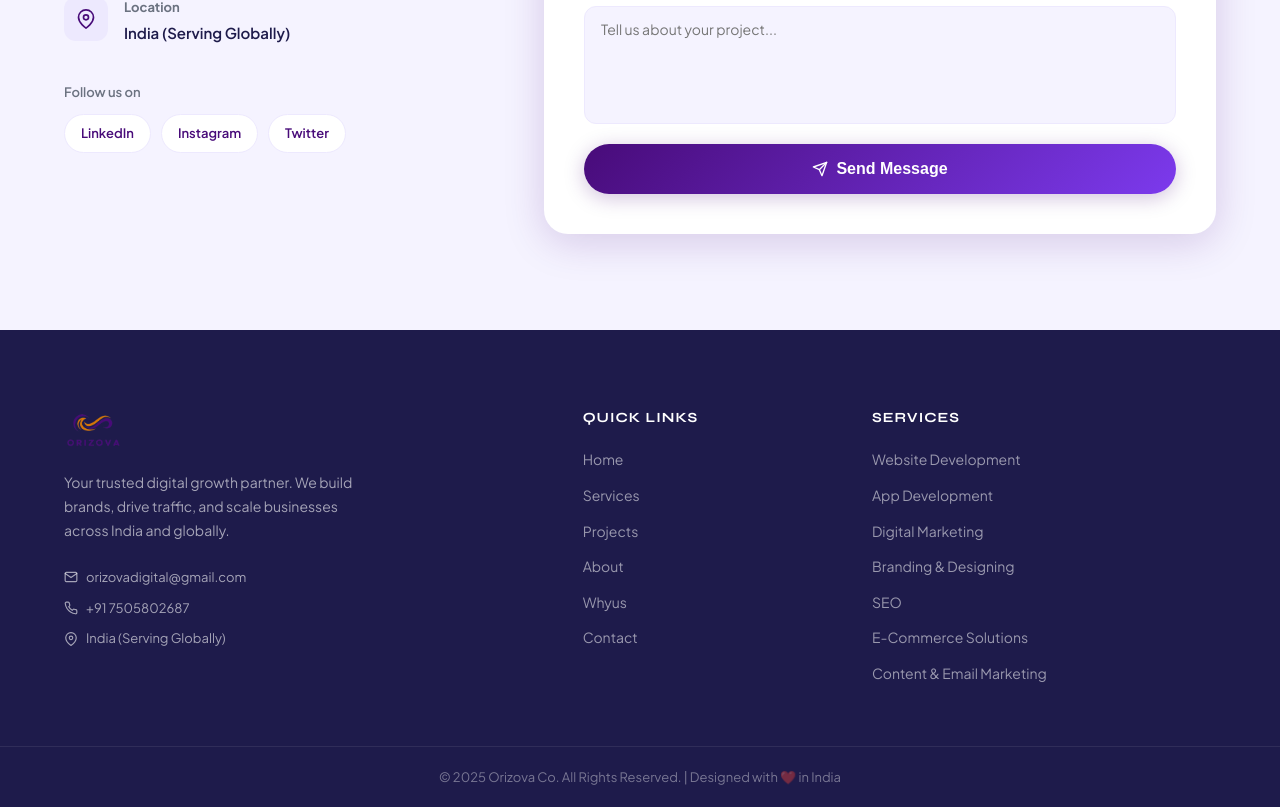
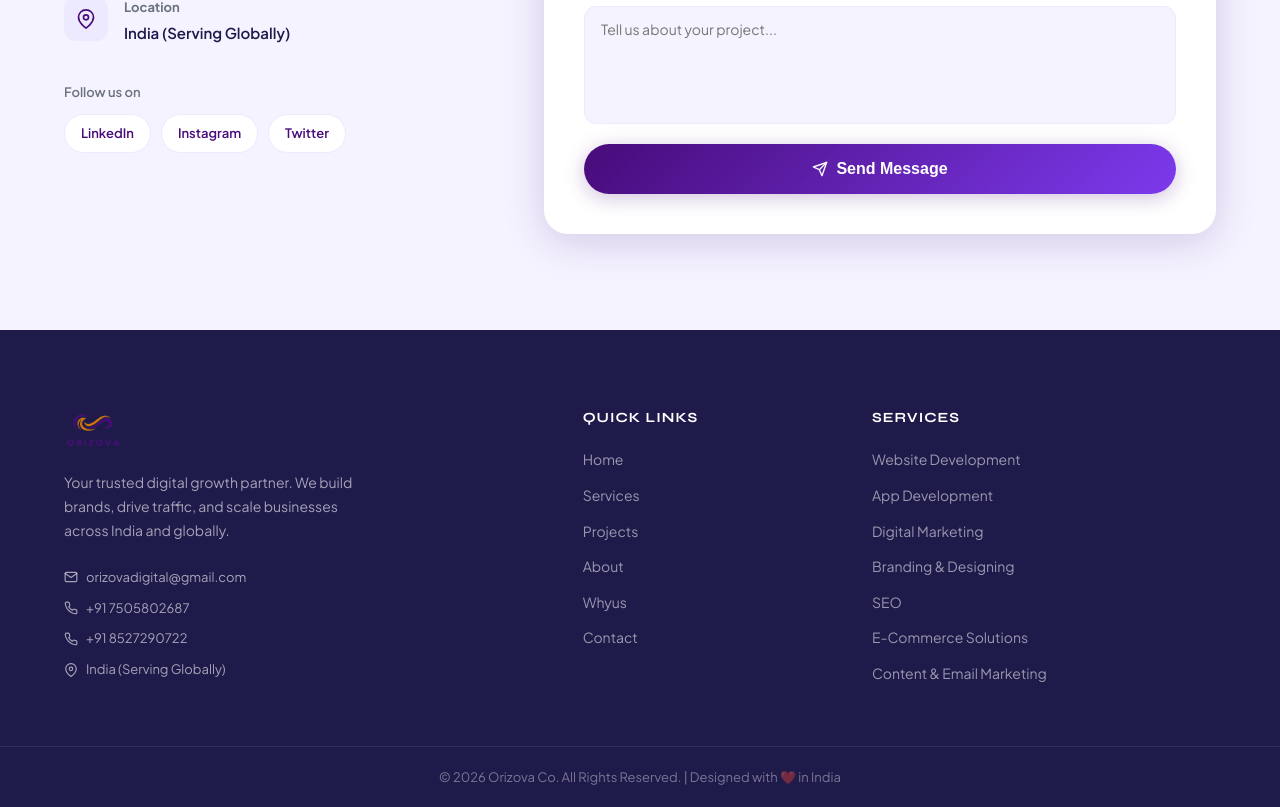
Before and after one commit to Kjain-Code/Orizova, a React (Create React App) app: page / in a window 1280 px wide. Shown: the part 5657-6464 px from the top of the page. Built offline with nearby package versions, Linux system fonts and the light colour scheme.

Commit message:
Added new feature

```diff
--- a/src/components/Footer.jsx
+++ b/src/components/Footer.jsx
@@ -16,6 +16,7 @@
           <div className="footer-contacts">
             <a href="mailto:orizovadigital@gmail.com"><FiMail size={14}/> orizovadigital@gmail.com</a>
             <a href="tel:+917505802687"><FiPhone size={14}/> +91 7505802687</a>
+            <a href="tel:+918527290722"><FiPhone size={14}/> +91 8527290722</a>
             <span><FiMapPin size={14}/> India (Serving Globally)</span>
           </div>
         </div>
@@ -45,7 +46,7 @@
 
       <div className="footer-bottom">
         <div className="container">
-          <p>© 2025 Orizova Co. All Rights Reserved. | Designed with ❤️ in India</p>
+          <p>© 2026 Orizova Co. All Rights Reserved. | Designed with ❤️ in India</p>
         </div>
       </div>
     </footer>
--- a/src/components/Navbar.css
+++ b/src/components/Navbar.css
@@ -9,7 +9,7 @@
 }
 
 .navbar.scrolled {
-  background: rgba(201, 167, 219, 0.95);
+  background: rgba(255, 255, 255, 0.95);
   backdrop-filter: blur(20px);
   -webkit-backdrop-filter: blur(20px);
   padding: 12px 0;
--- a/src/components/Navbar.jsx
+++ b/src/components/Navbar.jsx
@@ -46,7 +46,7 @@
           ))}
         </ul>
 
-        <a href="tel:+917505802687" className="navbar-cta">
+        <a href="tel:+918527290722" className="navbar-cta">
           <FiPhone size={16} />
           Call Us
         </a>
--- a/src/data/projects.js
+++ b/src/data/projects.js
@@ -9,6 +9,7 @@
     emoji: "🛍️",
     result: "40% ↑ Conversions"
   },
+
   {
     id: 2,
     title: "Real Estate Lead Gen Website",
```
